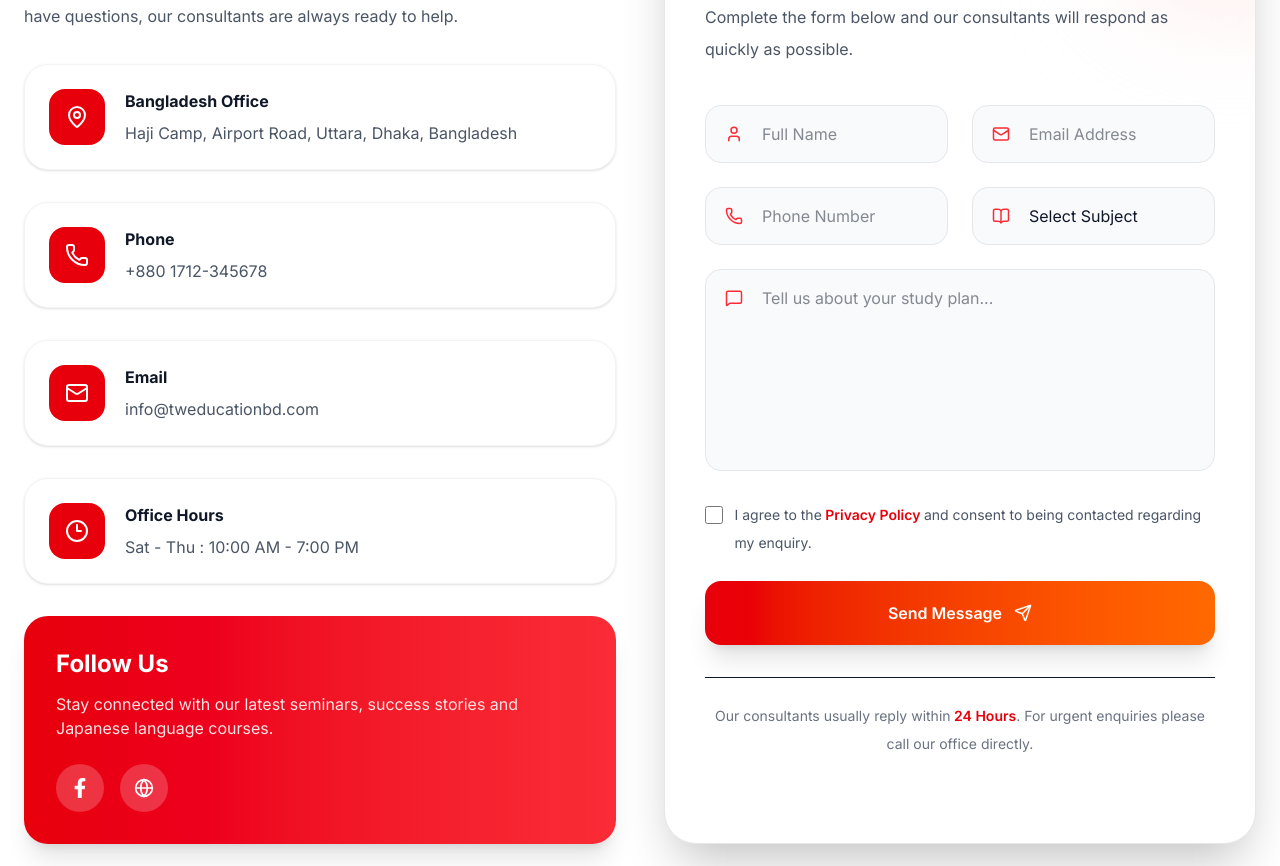
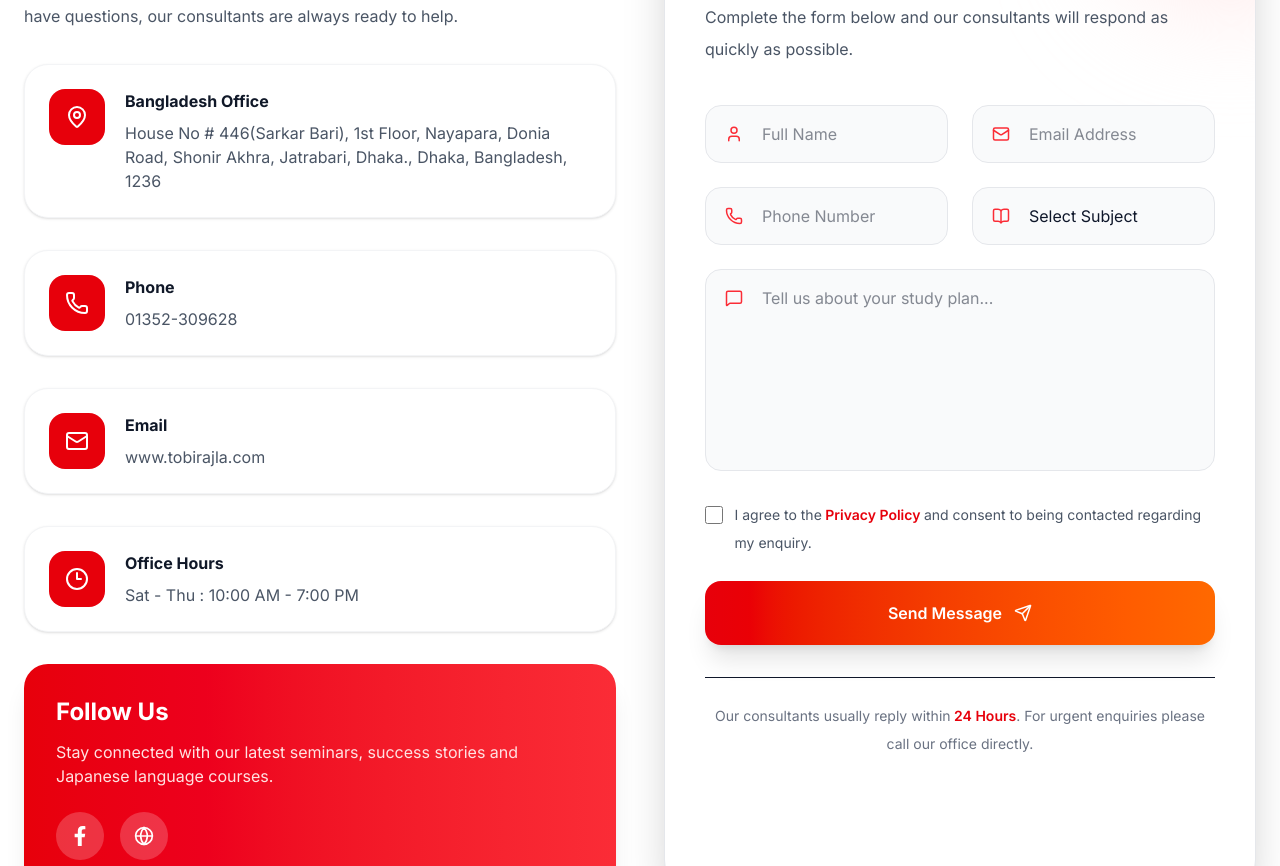
Before and after one commit to safi-sadi/tobira-academy, a Next.js app: page /contact in a window 1280 px wide. Shown: the part 1200-2066 px from the top of the page. Built offline with nearby package versions, Linux system fonts and the light colour scheme.

Commit message:
updated contact info

```diff
--- a/src/components/sections/contact/ContactInfo.jsx
+++ b/src/components/sections/contact/ContactInfo.jsx
@@ -15,20 +15,20 @@ const contactItems = [
   {
     icon: MapPin,
     title: "Bangladesh Office",
-    value: "Haji Camp, Airport Road, Uttara, Dhaka, Bangladesh",
+    value: "House No # 446(Sarkar Bari), 1st Floor, Nayapara, Donia Road, Shonir Akhra, Jatrabari, Dhaka., Dhaka, Bangladesh, 1236",
     href: "https://maps.google.com/?q=Haji+Camp+Airport+Road+Uttara+Dhaka",
   },
   {
     icon: Phone,
     title: "Phone",
-    value: "+880 1712-345678",
-    href: "tel:+8801712345678",
+    value: "01352-309628",
+    href: "tel:+8801352-309628",
   },
   {
     icon: Mail,
     title: "Email",
-    value: "info@tweducationbd.com",
-    href: "mailto:info@tweducationbd.com",
+    value: "www.tobirajla.com",
+    href: "mailto:www.tobirajla.com",
   },
   {
     icon: Clock3,
--- a/src/data/footer.js
+++ b/src/data/footer.js
@@ -68,11 +68,11 @@ export const footerData = {
 
   contact: {
     address:
-      "House-00, Road-00, Dhanmondi, Dhaka-1205",
+      "House No # 446 (Sarkar Bari), 1st Floor, Nayapara, Donia Road, Shonir Akhra, Jatrabari, Dhaka., Dhaka, Bangladesh, 1236",
 
-    phone: "+880 1234-567890",
+    phone: "+8801352-309628",
 
-    email: "info@tweducationbd.com",
+    email: "www.tobirajla.com",
 
     officeHours:
       "Saturday - Thursday | 10:00 AM - 7:00 PM",
```
Also changed, not shown: src/app/layout.js (+3 -18 lines).
